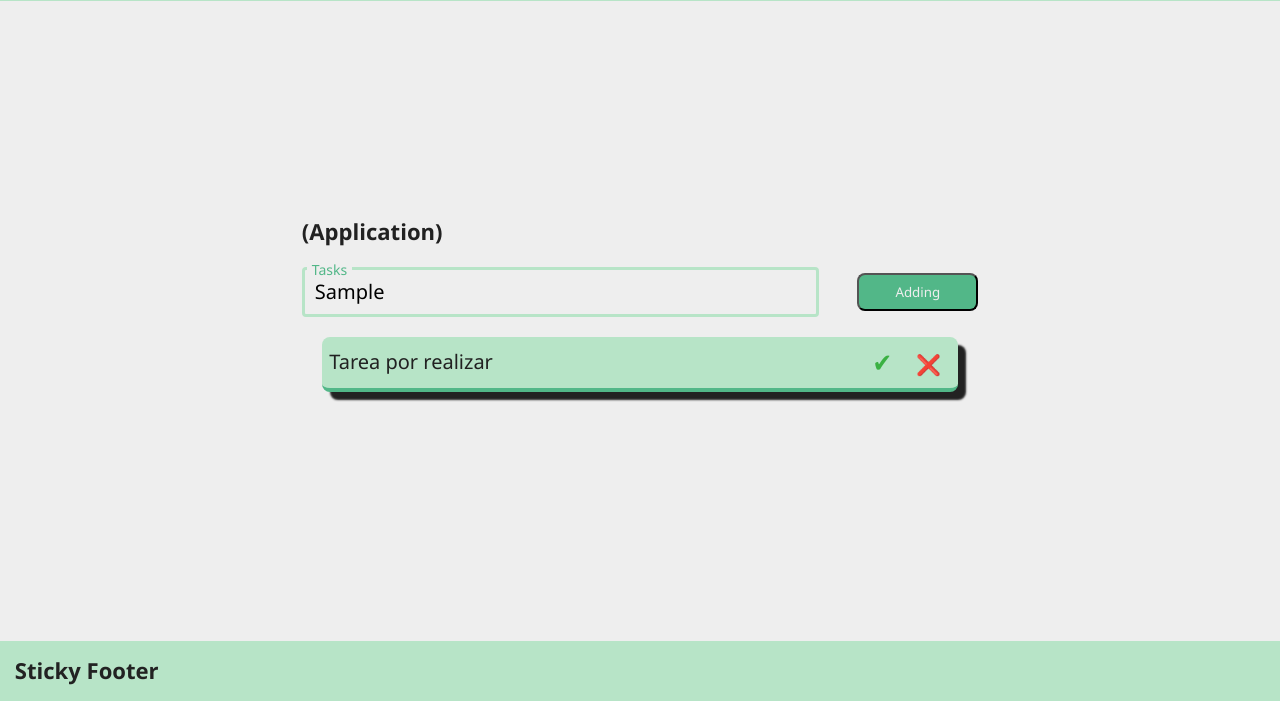
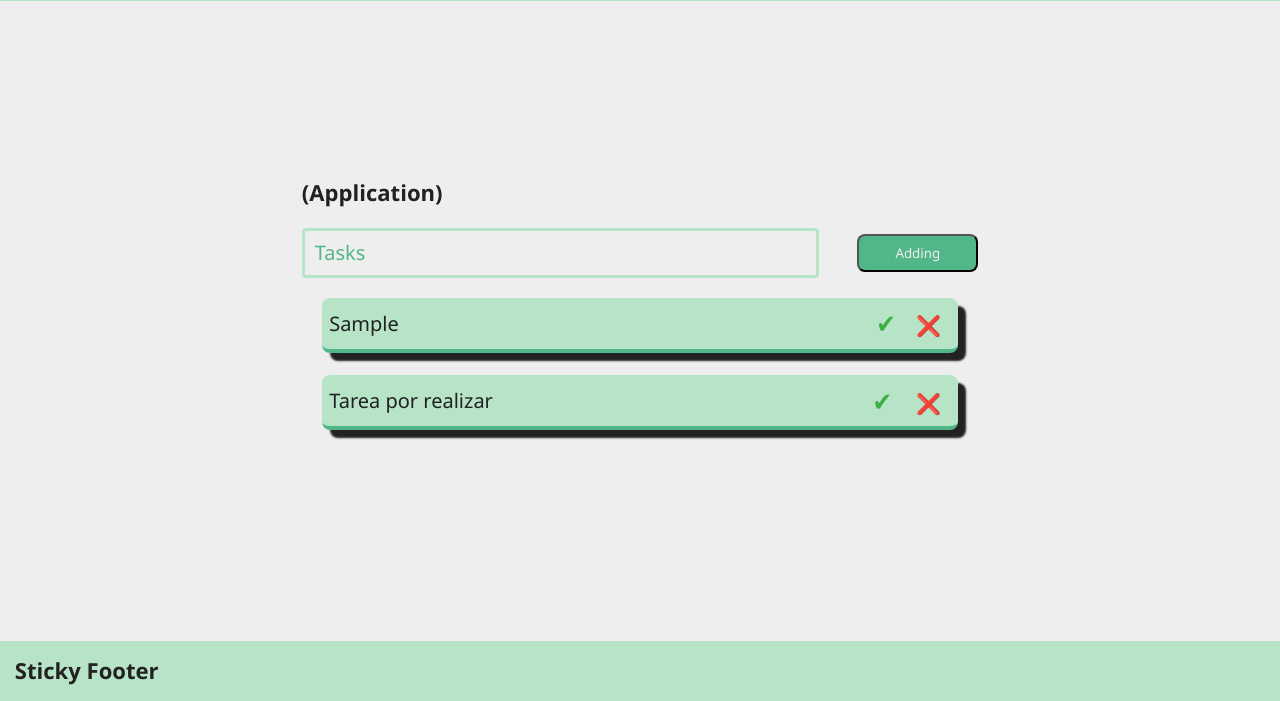
Before and after one commit to Jochizan/mernask-jz, a plain HTML site: page index.html in a window 1280 px wide. Both pictures are taken after typing "Sample" into the empty fields and a click on the button "Adding". Shown: the part 99-800 px from the top of the page. Drawn offline with Linux system fonts and the light colour scheme.

Commit message:
Finalizado vinculación al LocalStorage :)

```diff
--- a/index.html
+++ b/index.html
@@ -36,7 +36,7 @@
             <input type="text" class="input__task" name="task" id="task" />
           </label>
           <div class="btn__submit">
-            <button class="button" type="submit" id="btn-adding">Adding</button>
+            <button class="button" id="btn-adding">Adding</button>
             <!-- <button class="button" id="btn-reset">It's getting old</a>  -->
           </div>
         </div>
--- a/js/index.js
+++ b/js/index.js
@@ -1,4 +1,6 @@
 import { d, w, n } from './modules/global.js'; // modular document, window y navigator
+import loadTasks from './modules/load_tasks.js';
+import addList from './modules/todo_adding.js';
 
 const $inputTask = d.querySelector('.input__task');
 
@@ -8,9 +10,10 @@ $inputTask.addEventListener('focus', () => {
   $inputTask.parentNode.classList.add('focus');
 });
 
-$inputTask.addEventListener('blur', () => {
+
+$inputTask.addEventListener('blur', (e) => {
   $inputTask.value = $inputTask.value.trim(' ');
-  if (!$inputTask.value.trim(' ').length) {
+  if (!$inputTask.value.trim('').length) {
     $inputTask.previousElementSibling.classList.remove('top');
   }
 
@@ -18,4 +21,7 @@ $inputTask.addEventListener('blur', () => {
   $inputTask.parentNode.classList.remove('focus');
 });
 
-d.addEventListener('DOMContentLoaded', () => {});
+w.addEventListener('DOMContentLoaded', () => {
+  addList('#btn-adding', '.todoList', '#task');
+  loadTasks('.todoList');
+});
--- /dev/null
+++ b/js/modules/add_task.js
@@ -0,0 +1,12 @@
+import { ls } from './global.js';
+
+const addTask = (text) => {
+  if (ls.getItem('item') === null) {
+    ls.setItem('item', [text]);
+  } else {
+    const $values = ls.getItem('item');
+    ls.setItem('item', [$values, text]);
+  }
+};
+
+export default addTask;
--- /dev/null
+++ b/js/modules/generate_item.js
@@ -0,0 +1,34 @@
+import { d } from './global.js';
+
+const generateItem = (text) => {
+  const $article = d.createElement('article');
+  const $div1 = d.createElement('div');
+  const $div2 = d.createElement('div');
+  const $p1 = d.createElement('p');
+  const $a1 = d.createElement('a');
+  const $a2 = d.createElement('a');
+
+  // segunda
+  $a1.classList.add('task__end');
+  $a1.innerText = '✔';
+  $a2.classList.add('task__erase');
+  $a2.innerText = '❌';
+
+  $div2.appendChild($a1);
+  $div2.appendChild($a2);
+
+  // primera
+  $p1.classList.add('task__description');
+  $p1.innerText = text;
+
+  $div1.appendChild($p1);
+
+  // item
+  $article.classList.add('todoList__item');
+  $article.appendChild($div1);
+  $article.appendChild($div2);
+
+  return $article;
+};
+
+export default generateItem;
--- a/js/modules/global.js
+++ b/js/modules/global.js
@@ -3,4 +3,4 @@ const w = window;
 const n = navigator;
 const ls = localStorage;
 
-export { d, w, n, ls };
+export { d, w, n, ls, };
--- /dev/null
+++ b/js/modules/load_tasks.js
@@ -0,0 +1,18 @@
+import { d, ls } from './global.js';
+import addTask from './add_task.js';
+import generateItem from './generate_item.js';
+
+const loadTasks = (todoList) => {
+  const $todoList = d.querySelector(todoList);
+
+  if (ls.getItem('item') !== null) {
+    Array.from(ls.getItem('item'))
+      .join('')
+      .split(',')
+      .forEach((el) => {
+        $todoList.insertAdjacentElement('afterbegin', generateItem(el));
+      });
+  }
+};
+
+export default loadTasks;
--- a/js/modules/todo_adding.js
+++ b/js/modules/todo_adding.js
@@ -1,10 +1,23 @@
-import { d, w, n } from './global.js';
+import { d } from './global.js';
+import addTask from './add_task.js';
+import generateItem from './generate_item.js';
 
-const addList = ($btn) => {
+const addList = (btn, todoList, task) => {
+  const $btn = d.querySelector(btn);
 
-  d.addEventListener('click', (e) => {
-    if (e.target.matches($btn)) {
+  $btn.addEventListener('click', (e) => {
+    if (e.target == $btn) {
+      const $task = d.querySelector(task);
+      const $todoList = d.querySelector(todoList);
+      const $inputTask = d.querySelector('.input__task');
+      const text = $task.value;
+      $task.value = '';
 
+      addTask(text);
+      $todoList.insertAdjacentElement('afterbegin', generateItem(text));
+      $inputTask.previousElementSibling.classList.remove('top');
     }
-  })
-}
+  });
+};
+
+export default addList;
```
